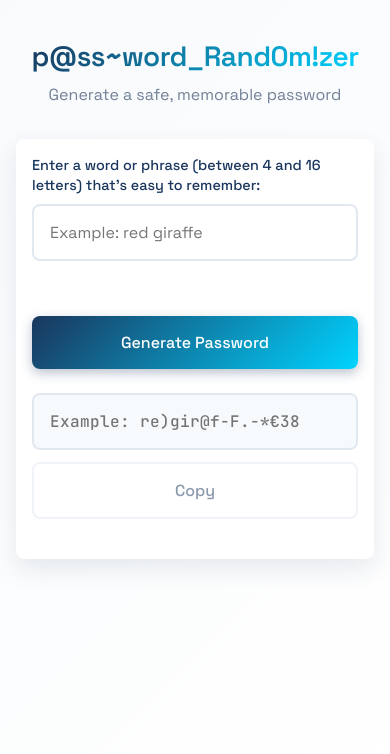
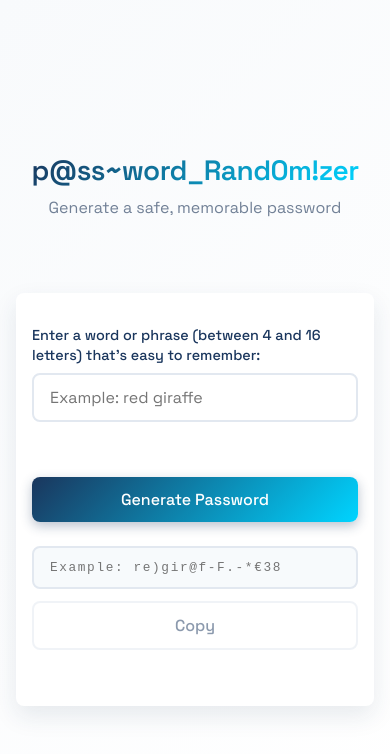
Before and after one commit to giuulio/password-generator, a plain HTML site: page index.html in a window 390 px wide. Drawn offline with Linux system fonts and the light colour scheme.

Commit message:
Fix minor UI issues

```diff
--- a/script.js
+++ b/script.js
@@ -13,12 +13,12 @@ const SPECIAL_CHAR_MAP = {
   h: "#",
   i: "!",
   j: "]",
-  k: "|<",
+  k: "<",
   l: "1",
   m: "^^",
   n: "^",
   o: "0",
-  p: "|>",
+  p: ">",
   q: "9",
   r: "|2",
   s: "$",
--- a/style.css
+++ b/style.css
@@ -1,7 +1,6 @@
 /* Import Google Fonts */
-@import url("https://fonts.googleapis.com/css2?family=Space+Grotesk:wght@400;500;600&family=JetBrains+Mono:wght@400;500&display=swap");
+@import url("https://fonts.googleapis.com/css2?family=Space+Grotesk:wght@400;500;600&display=swap");
 
-/* CSS Custom Properties (Variables) */
 :root {
   /* Colors - Tech Security Theme */
   --primary: #1a365d;
@@ -16,7 +15,11 @@
 
   /* Typography */
   --font-main: "Space Grotesk", -apple-system, BlinkMacSystemFont, sans-serif;
-  --font-mono: "JetBrains Mono", monospace;
+  --font-mono: monospace;
+}
+
+html {
+  scroll-behavior: smooth;
 }
 
 /* Reset */
@@ -29,22 +32,22 @@
 /* Basic layout */
 body {
   min-height: 100vh;
-  padding: 2rem;
+  padding-inline: 2rem;
   display: flex;
   flex-direction: column;
   align-items: center;
+  justify-content: center;
   font-family: var(--font-main);
   background: linear-gradient(135deg, var(--background) 0%, #ffffff 100%);
   color: var(--text);
   line-height: 1.6;
+  gap: 3rem;
 }
 
 /* Header */
 header {
   width: 100%;
   max-width: 500px;
-  margin-top: 3rem;
-  margin-bottom: 4rem;
   display: flex;
   flex-direction: column;
   align-items: center;
@@ -81,13 +84,23 @@ main {
   box-shadow: 0 10px 25px rgba(26, 54, 93, 0.1);
 }
 
-/* Form sections */
+/* REFACTOR: Separated .output-section from the group to avoid overriding flex-direction immediately. */
 .input-section,
-.generate-section,
+.generate-section {
+  margin-bottom: 1.5rem;
+  display: flex;
+  flex-direction: column;
+}
+
 .output-section {
   margin-bottom: 1.5rem;
   display: flex;
-  flex-direction: column;
+  flex-direction: row;
+  gap: 0.5rem;
+}
+
+.generate-section {
+  margin-top: 0.5rem;
 }
 
 /* Labels */
@@ -138,24 +151,13 @@ input[type="text"].invalid {
   border-color: var(--error);
 }
 
-/* Password display container */
-.output-section {
-  margin-bottom: 1.5rem;
-  display: flex;
-  flex-direction: row;
-  gap: 0.5rem;
-}
-
-.output-section input {
-  flex: 1;
-}
-
 /* Password output special styling */
 #generated-password {
   font-family: var(--font-mono);
   font-weight: 500;
   background-color: #f7fafc;
-  letter-spacing: 0.025em;
+  letter-spacing: 0.1rem;
+  flex: 1; /* Assign flex property here since it's part of the output section */
 }
 
 /* Buttons */
@@ -218,101 +220,85 @@ button {
   color: var(--primary);
 }
 
-/* Visual enhancements & Accessibility */
-html {
-    scroll-behavior: smooth;
-  }
+/* Accessibility */
+button:focus-visible,
+input:focus-visible {
+  outline: 2px solid var(--accent);
+  outline-offset: 2px;
+}
 
-  button:focus-visible,
-  input:focus-visible {
-    outline: 2px solid var(--accent);
-    outline-offset: 2px;
-  }
+/* =================================== */
+/* Responsive Design */
+/* =================================== */
 
-  .generate-section {
-    margin-top: 0.5rem;
-  }
-
-/* Enhanced Responsive Design */
 @media (max-width: 768px) {
   body {
-    padding: 1.5rem;
+    padding-inline: 1.5rem;
   }
-
   header {
     margin-top: 2rem;
     margin-bottom: 3rem;
   }
-
   header h1 {
     font-size: 2rem;
   }
-
   main {
-    padding: 1.5rem;
+    padding-inline: 1.5rem;
   }
 }
 
 @media (max-width: 480px) {
   body {
-    padding: 1rem;
+    padding-inline: 1rem;
   }
-
   header {
-    margin-top: 1.5rem;
-    margin-bottom: 2rem;
+    margin-top: 1rem;
+    margin-bottom: 1.5rem;
   }
-
   header h1 {
     font-size: 1.75rem;
     line-height: 1.2;
   }
-
   header p {
     font-size: 1rem;
   }
-
   main {
-    padding: 1rem;
+    padding-inline: 1rem;
     border-radius: 0.5rem;
   }
-
   .output-section {
     flex-direction: column;
     gap: 0.75rem;
   }
-
+  #generated-password {
+    font-size: 0.8rem;
+    padding-inline: 1rem 0.5rem;
+  }
   #copy-btn {
     width: 100%;
     min-width: auto;
   }
-
   input[type="text"],
   button {
-    padding: 1rem;
+    padding-inline: 1rem;
     font-size: 1rem;
   }
-
   label {
     font-size: 0.9rem;
     line-height: 1.4;
   }
 }
 
-/* Very small screens */
 @media (max-width: 375px) {
   body {
-    padding: 0.75rem;
+    padding-inline: 0.75rem;
   }
-
   header h1 {
     font-size: 1.5rem;
   }
-
   main {
-    padding: 0.875rem;
+    padding-inline: 0.875rem;
   }
-
   .input-section,
   .generate-section,
   .output-section {
@@ -323,38 +309,32 @@ html {
 /* Large screen enhancements */
 @media (min-width: 1024px) {
   body {
-    padding: 3rem;
+    padding-inline: 3rem;
   }
-
   header {
     margin-top: 4rem;
     margin-bottom: 5rem;
+    max-width: 600px;
   }
-
   header h1 {
     font-size: 3rem;
   }
-
   header p {
     font-size: 1.25rem;
   }
-
   main {
     max-width: 600px;
-    padding: 3rem;
+    padding-inline: 3rem;
   }
-
   input[type="text"],
   button {
-    padding: 1rem;
+    padding-inline: 1rem;
     font-size: 1.1rem;
   }
-
   label {
     font-size: 1rem;
     margin-bottom: 0.75rem;
   }
-
   .input-section,
   .generate-section,
   .output-section {
@@ -364,32 +344,23 @@ html {
 
 @media (min-width: 1440px) {
   body {
-    padding: 4rem;
+    padding-inline: 4rem;
   }
-
   header {
     margin-top: 5rem;
     margin-bottom: 6rem;
   }
-
   header h1 {
     font-size: 3.5rem;
   }
-
   main {
     max-width: 650px;
-    padding: 4rem;
-  }
-
-  /* Larger shadows and effects for big screens */
-  main {
+    padding-inline: 4rem;
     box-shadow: 0 20px 40px rgba(26, 54, 93, 0.12);
   }
-
   #generate-btn {
     box-shadow: 0 6px 20px rgba(26, 54, 93, 0.25);
   }
-
   #generate-btn:hover {
     box-shadow: 0 8px 25px rgba(26, 54, 93, 0.35);
   }
```
